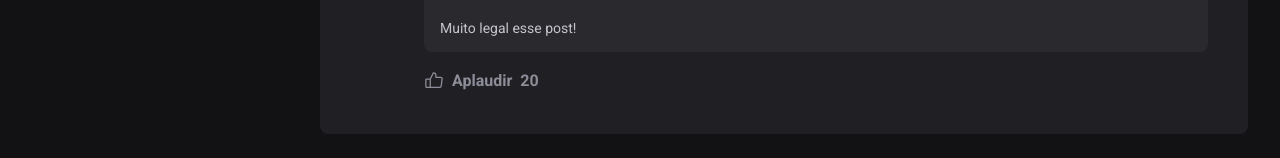
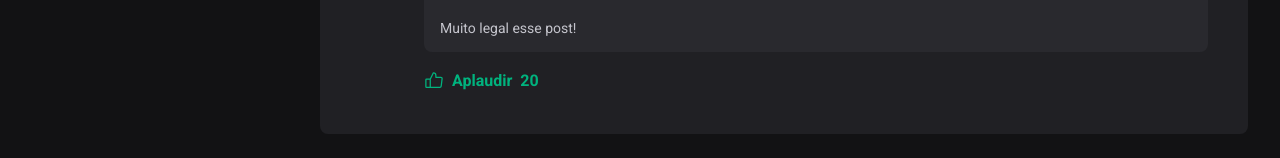
Before and after one commit to codemilio/reactjs-ignite-feed, a React (Vite) app: page / in a window 1280 px wide. Shown: the part 648-806 px from the top of the page. Built offline with nearby package versions, Linux system fonts and the light colour scheme.

Commit message:
feat: like a comment

```diff
--- a/src/components/Comment/index.tsx
+++ b/src/components/Comment/index.tsx
@@ -6,12 +6,26 @@ import { Time } from '../Time'
 
 type Props = IComment & {
   deleteComment: (id: string) => void
+  likeComment: (id: string) => void
 }
 
-export function Comment({ id, author, content, likes, publishedAt, deleteComment }: Props) {
+export function Comment({
+  id,
+  author,
+  content,
+  likes,
+  isLiked = false,
+  publishedAt,
+  deleteComment,
+  likeComment
+}: Props) {
 
   function onDeleteComment() {
     deleteComment(id)
+  }
+
+  function onLikeComment() {
+    likeComment(id)
   }
 
   return (
@@ -39,7 +53,7 @@ export function Comment({ id, author, content, likes, publishedAt, deleteComment
         </div>
 
         <footer>
-          <button>
+          <button className={isLiked ? style.likedButton : ''} onClick={onLikeComment}>
             <ThumbsUp size={20}/>
             <span>Aplaudir</span>
             <span>{likes}</span>
--- a/src/components/Comment/styles.module.css
+++ b/src/components/Comment/styles.module.css
@@ -69,3 +69,11 @@
 .box footer button:hover {
   color: var(--gray-100);
 }
+
+footer button.likedButton {
+  color: var(--green-200)
+}
+
+footer button.likedButton:hover {
+  color: var(--green-500)
+}
--- a/src/components/PostList/post.tsx
+++ b/src/components/PostList/post.tsx
@@ -1,13 +1,13 @@
+import { useState } from 'react'
 import { Avatar } from '../Avatar'
 import { Comment } from '../Comment'
 import { Time } from '../Time'
-import { IComment, type IPost } from '../../utils/types'
+import type { IComment, IPost } from '../../utils/types'
 import styles from './styles.module.css'
-import { useState } from 'react'
 
 type Props = IPost
 
-const initialComments = [
+const initialComments: IComment[] = [
   {
     id: 'first-comment-1232123',
     author: {
@@ -17,7 +17,8 @@ const initialComments = [
     },
     content: 'Muito legal esse post!',
     likes: 20,
-    publishedAt: new Date()
+    publishedAt: new Date(),
+    isLiked: true
   }
 ]
 
@@ -31,7 +32,7 @@ export function Post({ author, publishedAt, content }: Props) {
 
     setComments([...comments, {
       id: `comment-${comments.length + 1}`,
-      likes: 20,
+      likes: 0,
       content: newComment,
       publishedAt: new Date(),
       author: {
@@ -39,6 +40,7 @@ export function Post({ author, publishedAt, content }: Props) {
         avatarUrl: 'https://github.com/codemilio.png',
         role: 'Desenvolvedor Web'
       },
+      isLiked: false
     }])
 
     setNewComment('')
@@ -56,6 +58,16 @@ export function Post({ author, publishedAt, content }: Props) {
   function handleDeleteComment(id: string) {
     const updatedComments = comments.filter(comment => comment.id !== id)
     setComments([...updatedComments])
+  }
+
+  function handleLikeComment(id: string) {
+    setComments(prevComments => prevComments.map(
+      comment => comment.id === id ? {
+        ...comment,
+        likes: comment.isLiked ? comment.likes - 1 : comment.likes + 1,
+        isLiked: !comment.isLiked
+      } : comment
+    ))
   }
 
   return (
@@ -97,6 +109,7 @@ export function Post({ author, publishedAt, content }: Props) {
           {...data}
           key={data.id}
           deleteComment={handleDeleteComment}
+          likeComment={handleLikeComment}
         />
       )}
     </article>
--- a/src/utils/types.ts
+++ b/src/utils/types.ts
@@ -22,4 +22,5 @@ export interface IComment {
   content: string
   likes: number
   publishedAt: Date
+  isLiked?: boolean
 }
```
